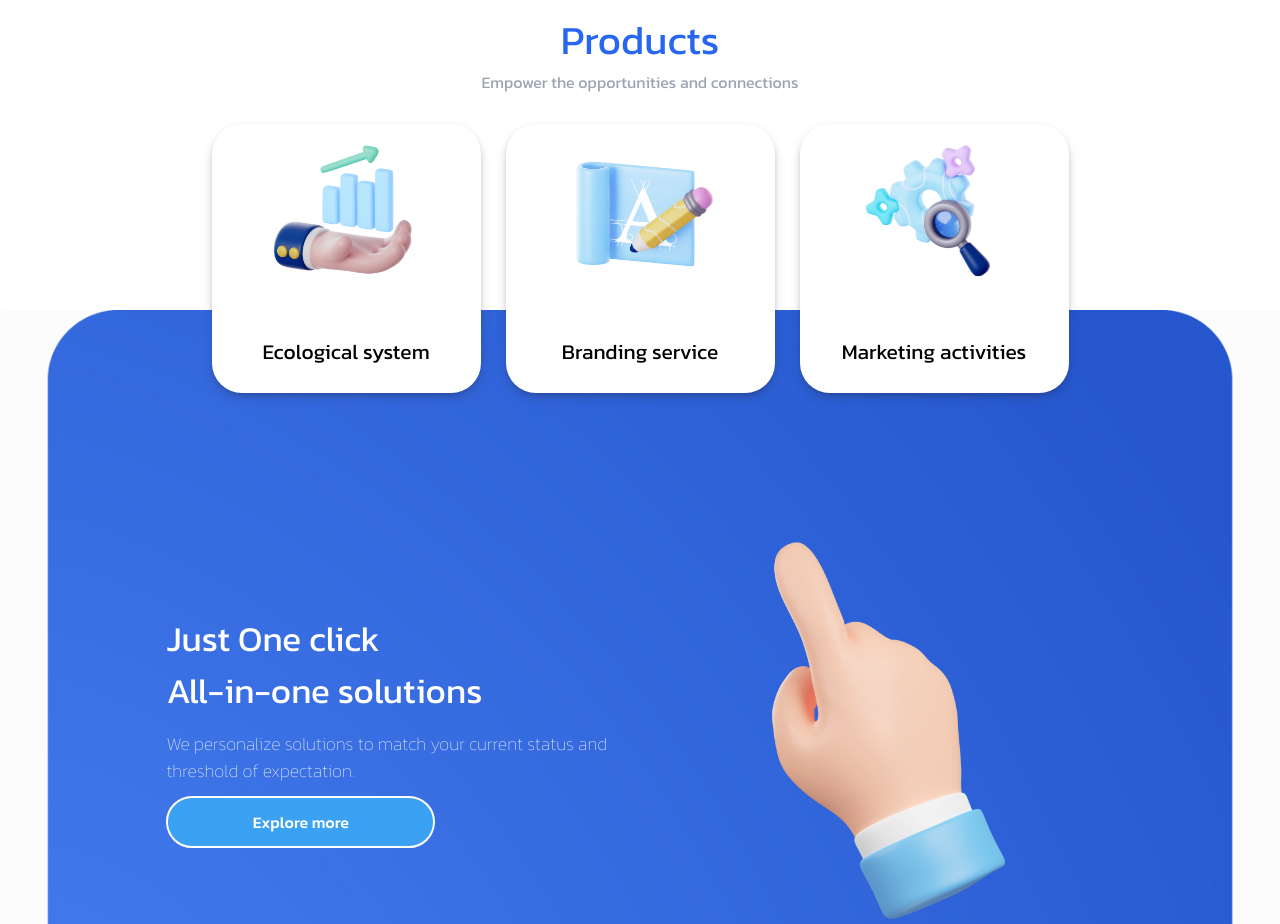
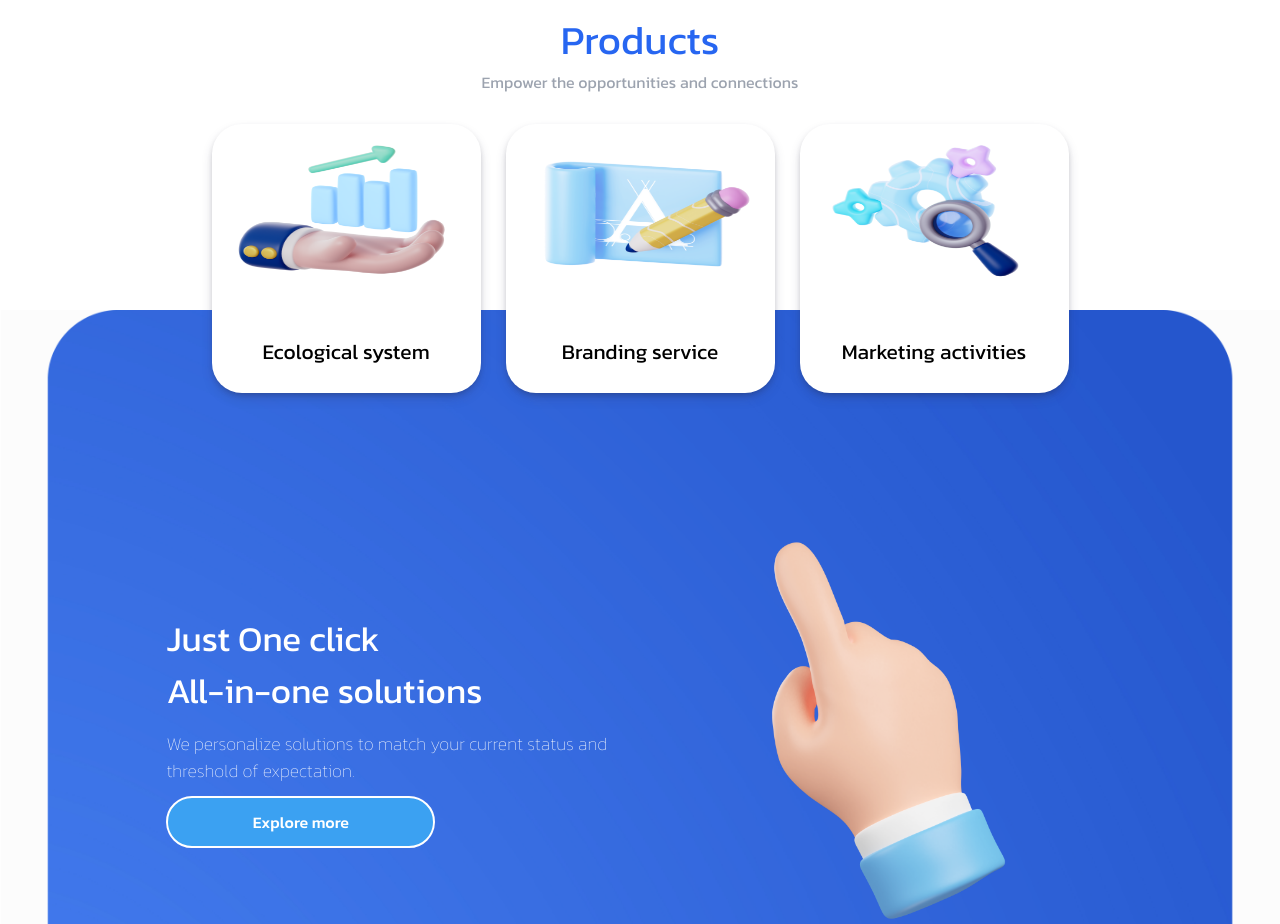
Before and after one commit to NguyenMinhChau/megaboom, a Next.js app: page / in a window 1280 px wide. Shown: the part 1200-2124 px from the top of the page. Built offline with nearby package versions, Linux system fonts and the light colour scheme.

Commit message:
push code

```diff
--- a/src/components/Products/ProductItem.js
+++ b/src/components/Products/ProductItem.js
@@ -48,29 +48,24 @@ export default function ProductItem({ urlImage, title, description }) {
 				spacing="8px"
 				className={`shadow-[rgba(50,50,93,0.25)_0px_6px_12px_-2px,_rgba(0,0,0,0.3)_0px_3px_7px_-3px] overflow-hidden group duration-500 transition-all`}
 			>
-				{/* <Image
+				<Image
 					src={urlImage}
 					className={`w-full h-[180px] group-hover:hidden rounded-[30px]`}
 					objectFit="contain"
-				/> */}
-				<img
-					alt="image"
-					src={urlImage?.src}
-					className="w-full h-[180px] group-hover:hidden rounded-[30px] object-contain"
 				/>
 				<div className="p-3 flex flex-col items-center justify-center">
 					<div className={`text-[21px] my-5`}>{title}</div>
 					<p
-						className={`leading-5 text-center font-extralight text-[16px] hidden group-hover:block`}
+						className={`leading-5 text-center font-extralight text-[16px] hidden group-hover:block flex-1`}
 					>
 						{description}
 					</p>
 					<Link
 						href={routers.products}
-						className="absolute text-[14px] left-[86px] right-[86px] bottom-[50px] justify-center items-center font-extralight border border-solid border-[#555] rounded-[100px] px-[10px] cursor-pointer hidden group-hover:flex"
+						className="text-[14px] font-extralight border border-solid border-[#555] rounded-[100px] px-[10px] cursor-pointer hidden group-hover:block absolute bottom-[50px]"
 					>
 						<span>See more</span>
-						<ArrowForwardIosIcon className="text-[#555] text-[14px]" />
+						<ArrowForwardIosIcon className="text-[#555] text-[12px]" />
 					</Link>
 				</div>
 			</StylesItem>
```
